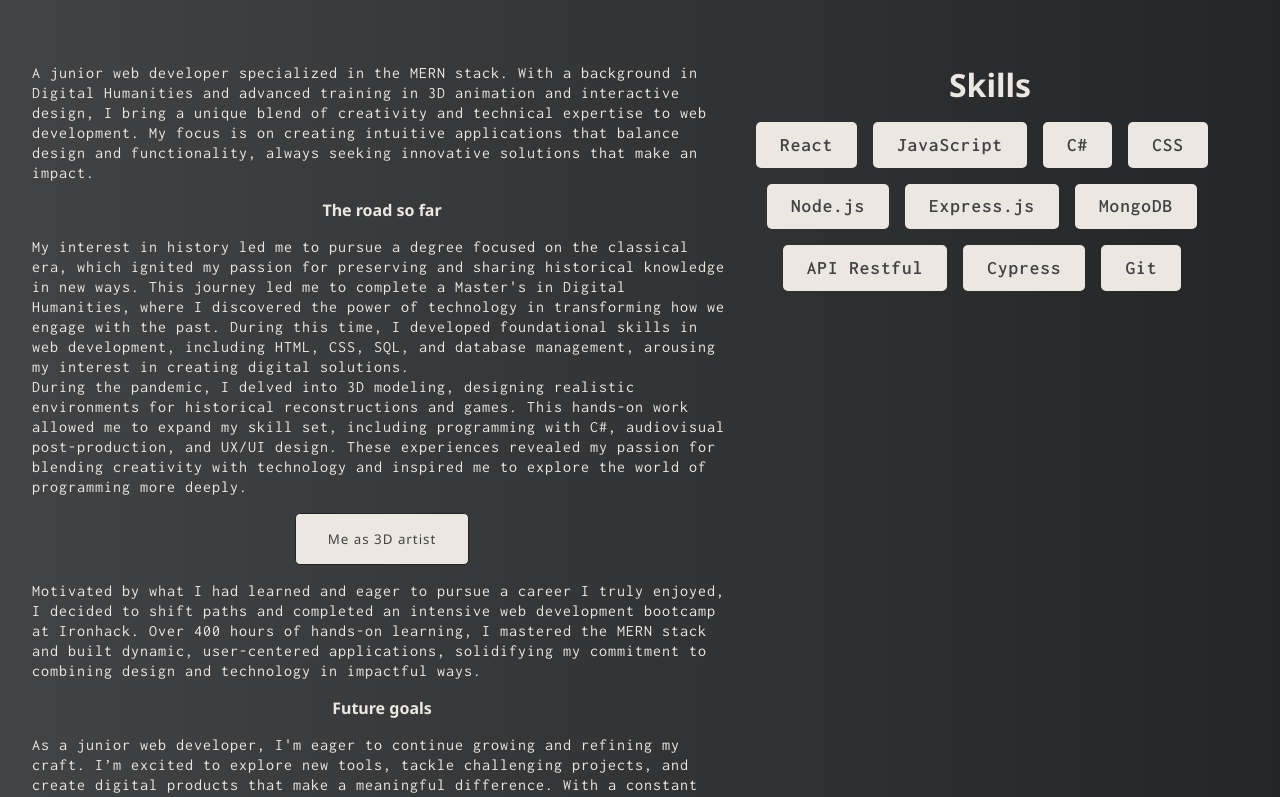
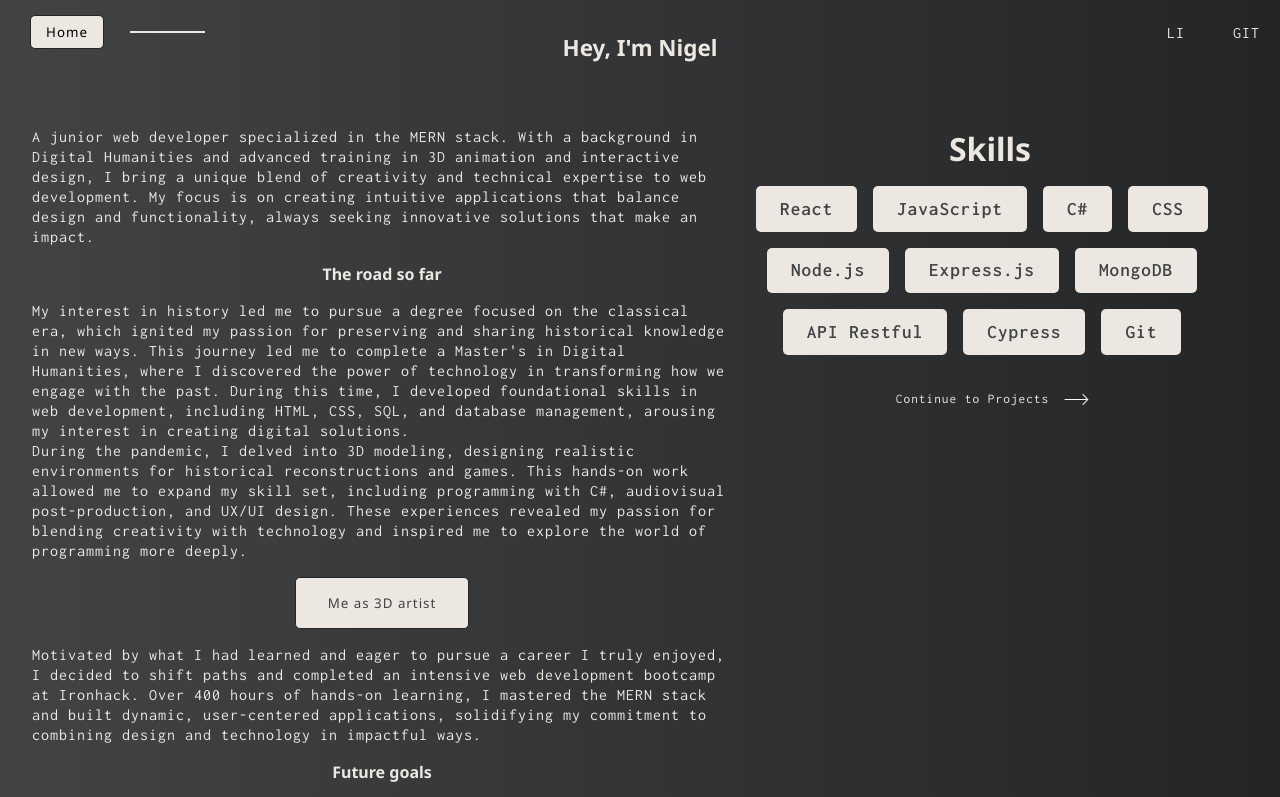
Before and after one commit to NigelFerrefe/Portfolio, a React (Vite) app: page /#/about in a window 1280 px wide. Shown: the top 797 px of the page. Built offline with nearby package versions, Linux system fonts and the light colour scheme.

Commit message:
navigations implemented

```diff
--- /dev/null
+++ b/src/components/Navigation.css
@@ -0,0 +1,59 @@
+.navigation-container {
+  display: flex;
+  flex-direction: row;
+  justify-content: space-between;
+  align-items: center;
+  padding: 5px 20px;
+  .home {
+    display: flex;
+    flex-direction: row;
+    justify-content: center;
+    align-items: center;
+    gap: 1rem;
+
+    .home-btn {
+      margin: 10px;
+      padding: 7px 15px;
+      border-radius: 5px;
+      border: 1px solid var(--background-black);
+      font-weight: 400;
+      letter-spacing: 1px;
+      background: var(--main-color);
+      cursor: pointer;
+      a {
+        text-decoration: none;
+        color: var(--background-gray);
+      }
+    }
+
+    .nav-line {
+      width: 75px;
+      height: 2px;
+      margin-top: 0;
+      margin-bottom: 0;
+      background-color: var(--main-color);
+    }
+  }
+  .social-links {
+    display: flex;
+    flex-direction: row;
+    gap: 3rem;
+    a {
+      color: var(--main-color);
+      text-decoration: none;
+    }
+  }
+}
+
+@media (min-width: 600px) {
+  .navigation-container {
+    margin: 0 auto;
+    max-width: 800px;
+  }
+}
+@media (min-width: 1024px) {
+  .navigation-container {
+    margin: 0 auto;
+    max-width: 1400px;
+  }
+}
--- /dev/null
+++ b/src/components/Navigation.jsx
@@ -0,0 +1,31 @@
+import { useNavigate } from "react-router-dom";
+import "./Navigation.css";
+
+function Navigation() {
+  const navigate = useNavigate();
+  const handleNavigate = () => navigate("/");
+
+  return (
+    <div className="navigation-container">
+      <section className="home">
+        <button onClick={handleNavigate} className="home-btn">
+          Home
+        </button>
+        <div className="nav-line"></div>
+      </section>
+      <section className="social-links">
+        <a
+          href="https://www.linkedin.com/in/nigel-ferreres-f%C3%A9lix/"
+          target="_blank"
+        >
+          <p>LI</p>
+        </a>
+        <a href="https://github.com/NigelFerrefe" target="_blank">
+          <p>GIT</p>
+        </a>
+      </section>
+    </div>
+  );
+}
+
+export default Navigation;
--- a/src/components/ProjectCard.jsx
+++ b/src/components/ProjectCard.jsx
@@ -4,6 +4,9 @@ import bookquestImage from "../assets/projects/Bookquest.png";
 import isibcnImage from "../assets/projects/IsiBcn.png";
 import ironhubImage from "../assets/projects/Ironhub.png";
 import "./ProjectCard.css";
+import { useNavigate } from "react-router-dom";
+
+
 
 function ProjectCard() {
   const { projectId } = useParams(); // Get the projectId from the URL
@@ -18,6 +21,11 @@ function ProjectCard() {
   if (!project) {
     return <p>Project not found!</p>; // Display an error if no project is found
   }
+  const navigate = useNavigate();
+  const handleNavigate = () => {
+    window.scrollTo(0, 0);
+    navigate("/projects");
+  };
 
   return (
     <div className="card-main-container">
@@ -54,6 +62,7 @@ function ProjectCard() {
               <a href={project.link} target="_blank" className="btn">
                 Project link
               </a>
+              <button onClick={handleNavigate} className="secondary-btn"><p>Go Back</p></button>
             </div>
           </div>
         </div>
--- a/src/index.css
+++ b/src/index.css
@@ -63,3 +63,60 @@ textarea {
     color: var(--main-color);
   }
 }
+
+.secondary-btn {
+  margin: 1rem;
+  padding: 1rem 2rem;
+  border-radius: 5px;
+  border: 1px solid var(--main-color);
+  font-weight: 400;
+  letter-spacing: 1px;
+  background: transparent;
+  p {
+    text-decoration: none;
+    color: var(--main-color);
+  }
+}
+.secondary-btn:hover {
+  background: var(--main-color);
+  p {
+    color: var(--background-black);
+  }
+}
+
+
+
+.next {
+  button {
+    border: none;
+    background-color: transparent;
+    display: flex;
+    flex-direction: row;
+    justify-content: center;
+    align-items: center;
+    margin: 0 auto;
+    gap: 10px;
+    p {
+      color: var(--main-color);
+    }
+    img {
+      width: 25px;
+      animation: move-arrow 0.5s infinite alternate;
+    }
+  }
+}
+
+.next:hover {
+  p {
+    text-decoration: underline;
+  }
+}
+
+@keyframes move-arrow {
+  0% {
+    transform: translateX(0);
+  }
+  100% {
+    transform: translateX(5px);
+  }
+}
--- a/src/pages/AboutPage.css
+++ b/src/pages/AboutPage.css
@@ -60,10 +60,12 @@
   }
 }
 
+
+
 @media (min-width: 600px) {
   .page-title {
     width: 100%;
-    max-width: 1023px;
+    max-width: 800px;
     h1 {
       text-align: center;
       font-size: 2.5rem;
--- a/src/pages/AboutPage.jsx
+++ b/src/pages/AboutPage.jsx
@@ -1,15 +1,23 @@
 import AboutMe from "../components/AboutMe.jsx";
 import "./AboutPage.css";
-
+import Navigation from "../components/Navigation.jsx";
+import arrow from "../assets/arrow.png";
+import { useNavigate } from "react-router-dom";
 function AboutPage() {
+  const navigate = useNavigate();
+  const handleNavigate = () => {
+    window.scrollTo(0, 0);
+    navigate("/projects");
+  };
   return (
+    <>
+      <Navigation />
       <div className="about-main-container">
         <section className="page-title">
           <h1>About</h1>
         </section>
         <section className="header-container">
           <h3>Hey, I&apos;m Nigel</h3>
-
         </section>
         <div className="description-container">
           <div className="left-section">
@@ -33,9 +41,16 @@ function AboutPage() {
                 <p className="skill">Git</p>
               </article>
             </section>
+            <section className="next">
+              <button onClick={handleNavigate}>
+                <p>Continue to Projects</p>
+                <img src={arrow} alt="white arrow" />
+              </button>
+            </section>
           </div>
         </div>
       </div>
+    </>
   );
 }
 
--- a/src/pages/ContactPage.css
+++ b/src/pages/ContactPage.css
@@ -20,9 +20,10 @@
   gap: 1rem;
   text-align: start;
 
-  a {
+  #mail {
     color: var(--main-color);
     text-decoration: none;
+    border: none;
   }
 }
 
--- a/src/pages/ContactPage.jsx
+++ b/src/pages/ContactPage.jsx
@@ -2,6 +2,7 @@ import { useForm } from "react-hook-form";
 import { toast } from "react-toastify";
 import { useState, useEffect } from "react";
 import Toast from "../components/Toast";
+import Navigation from "../components/Navigation";
 import "./ContactPage.css";
 
 function ContactPage() {
@@ -45,6 +46,8 @@ function ContactPage() {
   }, [errors.Message]);
 
   return (
+    <>
+    <Navigation />
       <div className="contact-container">
         <section className="contact-title">
           <h1>Contact</h1>
@@ -58,7 +61,10 @@ function ContactPage() {
             <p>
               If you have a role that aligns with my skills, feel free to talk
               with me or contact me to{" "}
-            <a href="mailto:nferrefe@gmail.com">nferrefe@gmail.com</a> !
+              <a id="mail" href="mailto:nferrefe@gmail.com">
+                nferrefe@gmail.com
+              </a>{" "}
+              !
             </p>
           </article>
 
@@ -105,6 +111,7 @@ function ContactPage() {
           </form>
         </section>
       </div>
+    </>
   );
 }
 
--- a/src/pages/HomePage.jsx
+++ b/src/pages/HomePage.jsx
@@ -1,9 +1,9 @@
 import Navbar from "../components/Navbar";
-
 function HomePage() {
   return (
     <>
       <Navbar/>
+
     </>
   );
 }
--- a/src/pages/ProjectsPage.jsx
+++ b/src/pages/ProjectsPage.jsx
@@ -5,6 +5,9 @@ import bookquestImage from "../assets/projects/Bookquest.png";
 import isibcnImage from "../assets/projects/IsiBcn.png";
 import ironhubImage from "../assets/projects/Ironhub.png";
 import "./ProjectsPage.css";
+import Navigation from "../components/Navigation";
+import arrow from "../assets/arrow.png";
+import { useNavigate } from "react-router-dom";
 
 function ProjectsPage() {
   const [projects, setProjects] = useState([]);
@@ -18,15 +21,21 @@ function ProjectsPage() {
   useEffect(() => {
     setProjects(projectsData); // Set the projects data in state
   }, []);
-
+  const navigate = useNavigate();
+  const handleNavigate = () => {
+    window.scrollTo(0, 0);
+    navigate("/contact");
+  };
   return (
+    <>
+      <Navigation />
       <div className="projects-main-container">
         <h1>Projects</h1>
         <section className="header-container">
           <p>
             Explore the projects I have created, each presented with a
-          comprehensive case study that delves into their core features, design,
-          and functionality.
+            comprehensive case study that delves into their core features,
+            design, and functionality.
           </p>
         </section>
         <section>
@@ -44,7 +53,14 @@ function ProjectsPage() {
             ))}
           </ul>
         </section>
+        <section className="next">
+          <button onClick={handleNavigate}>
+            <p>Ready to work together?</p>
+            <img src={arrow} alt="white arrow" />
+          </button>
+        </section>
       </div>
+    </>
   );
 }
 
```
Also changed, not shown: src/components/Navbar.jsx (+6 -2 lines), src/assets/arrow.png (added). Lines whose indentation alone changed are shown as unchanged.
